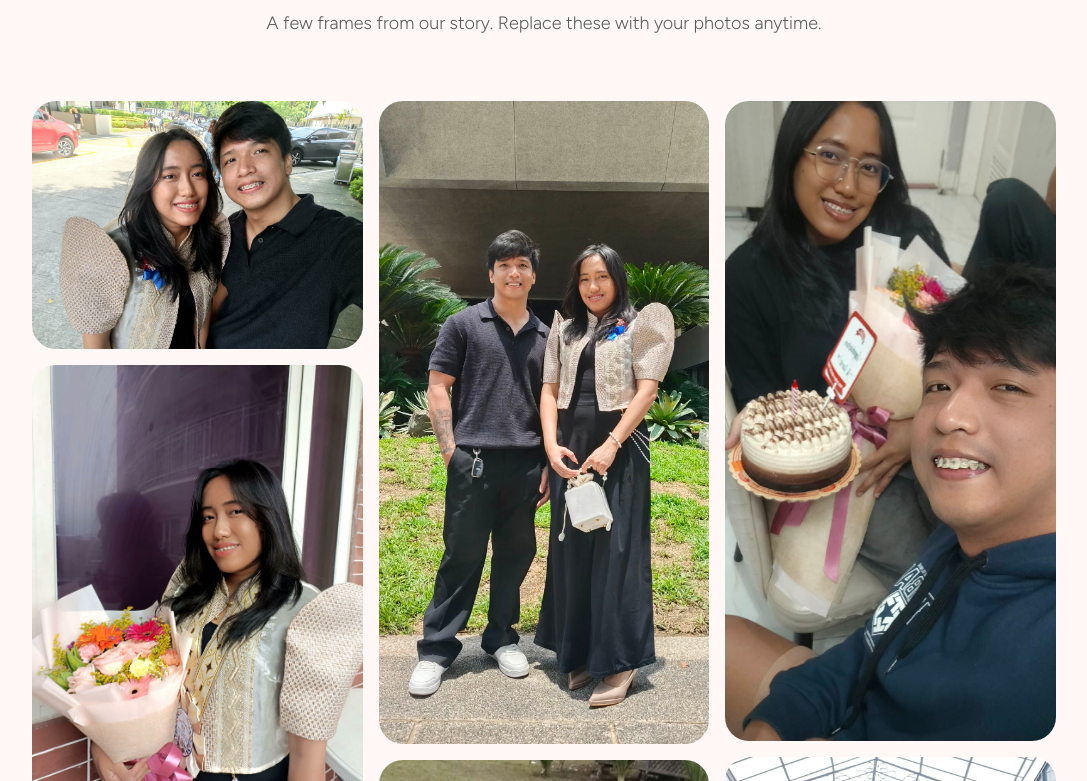
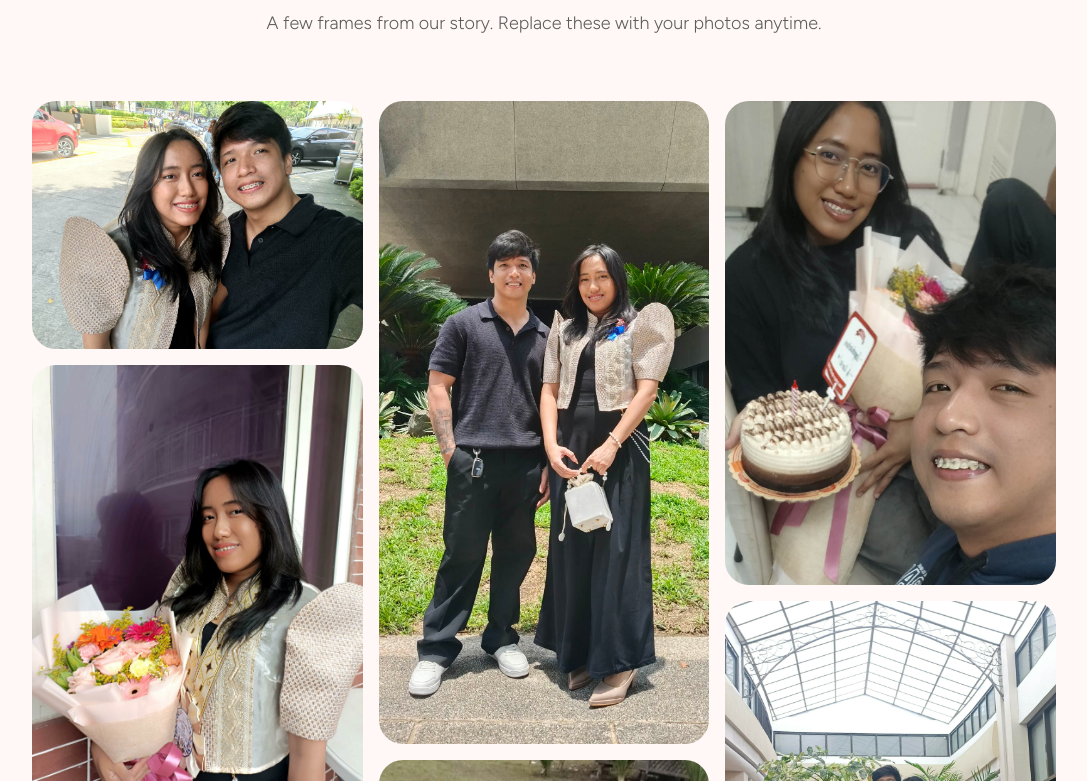
Before and after one commit to codemoon2019/monthsary, a React (Vite) app: page / in a window 1280 px wide. Shown: the part 5819-6600 px from the top of the page, without its empty margins (96-1183 px from the left). Built offline with nearby package versions, Linux system fonts and the light colour scheme.

Commit message:
Fix image size

```diff
--- a/src/data/content.ts
+++ b/src/data/content.ts
@@ -175,7 +175,7 @@ export const content: ContentConfig = {
 },
 {
   id: '5',
-  src: '/images/6.jpg',
+  src: '/images/66.jpg',
   alt: 'Sunset together',
   caption: 'Your proud boyfriend, always and forever. ❤️',
 },
```
Also changed, not shown: public/images/6.jpg (deleted), public/images/66.jpg (added).
